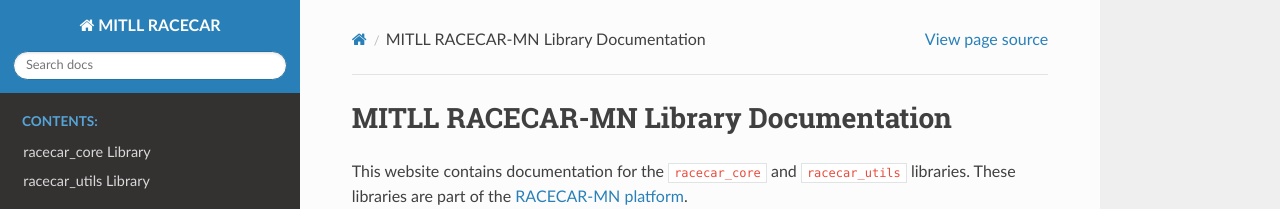
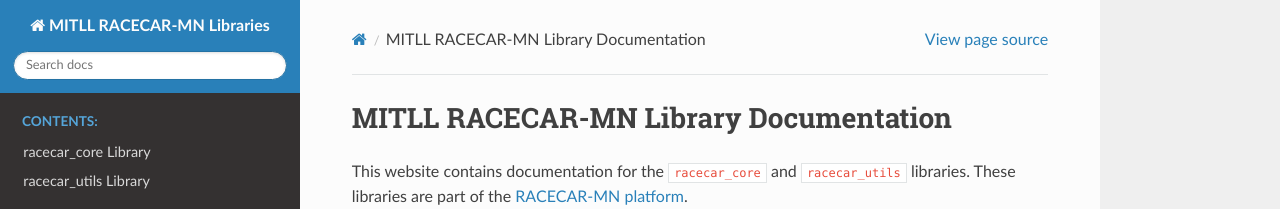
Before and after one commit to MITLLRacecar/Student, a Sphinx documentation site: the page built from docs/index.rst, in a window 1280 px wide. Shown: the top 209 px of the page. Built offline with Sphinx 7.4.7 and the Read the Docs theme 2.0.0, drawn with Linux system fonts in a browser that asks for light colours; pages that are not in the unit, such as notebooks, are missing from menus.

Commit message:
Update website name

```diff
--- a/docs/conf.py
+++ b/docs/conf.py
@@ -19,7 +19,7 @@
 
 # -- Project information -----------------------------------------------------
 
-project = u'MITLL RACECAR'
+project = u'MITLL RACECAR-MN Libraries'
 copyright = u'2020, Harvey Mudd College, MIT'
 author = u'Harvey Mudd College, MIT'
 
```
